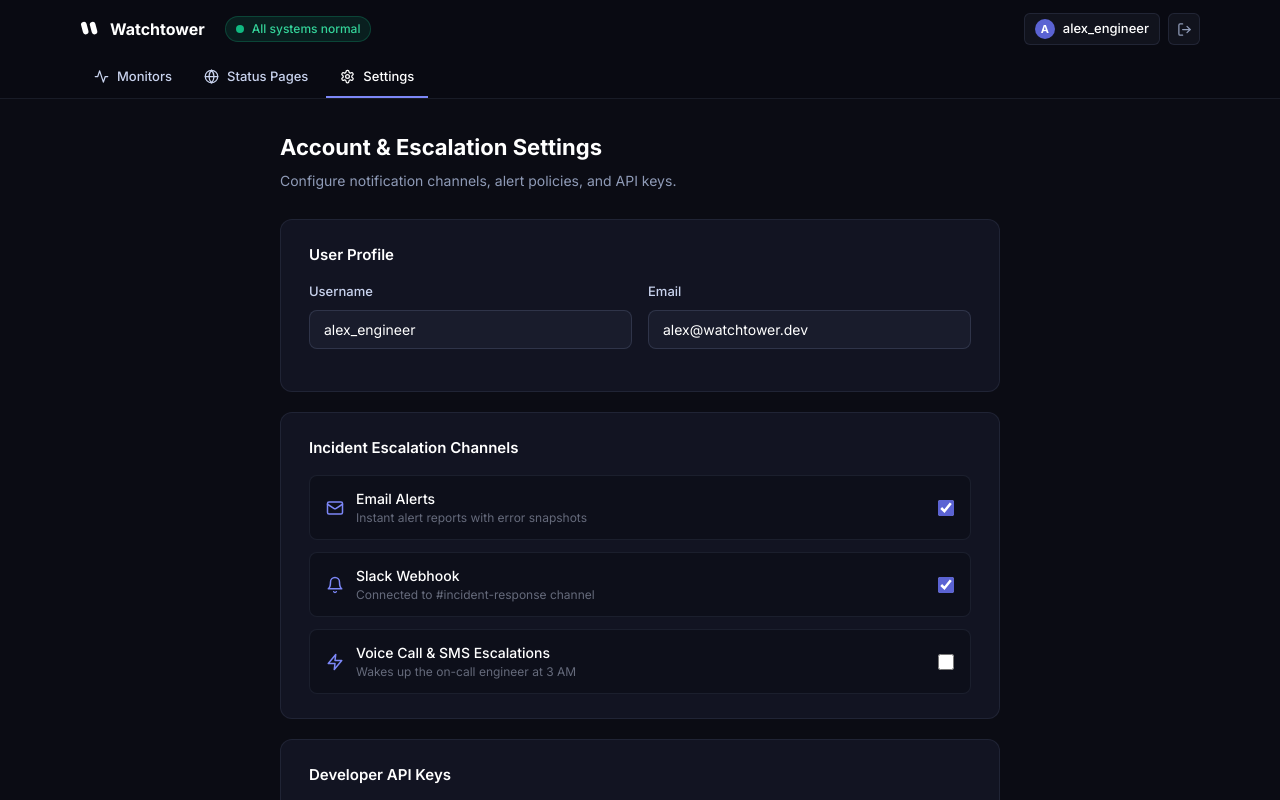
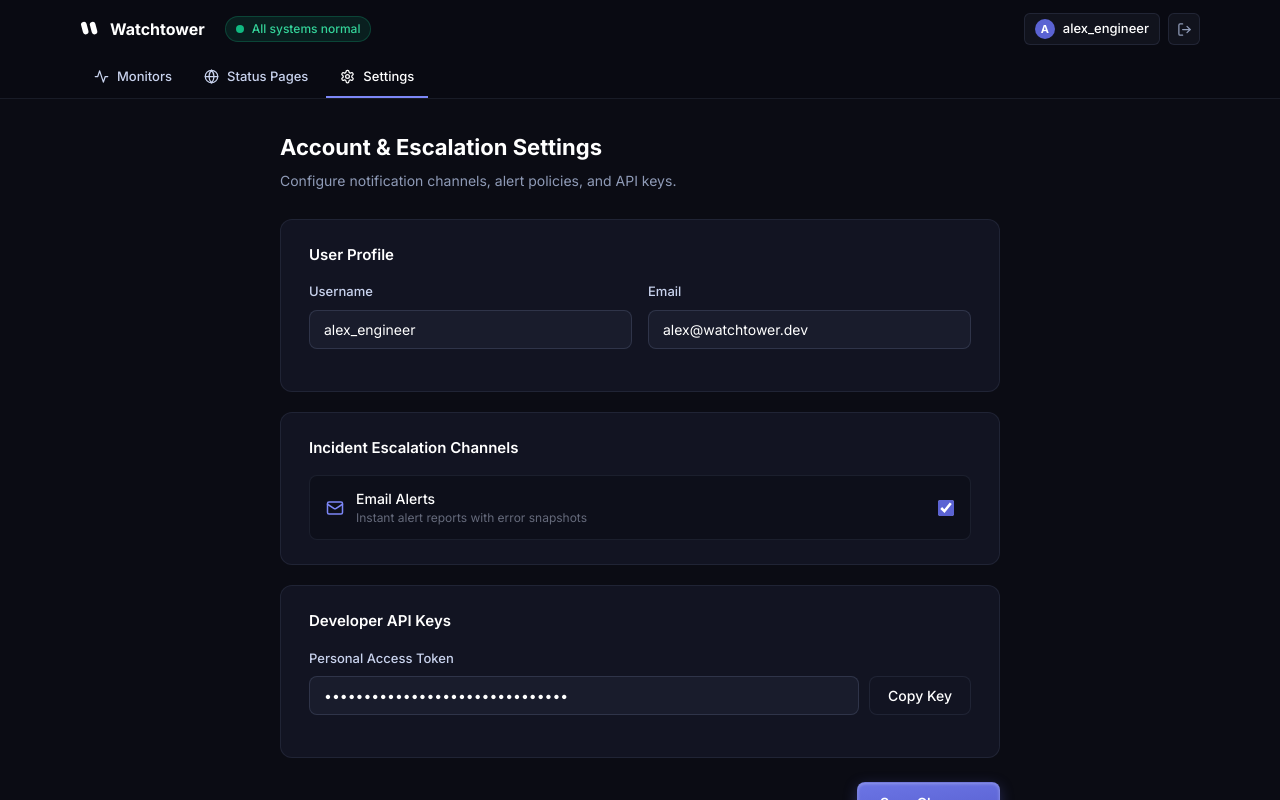
Before and after one commit to abhilov23/watchtower, a Next.js app in the folder apps/web/: page /dashboard/settings in a window 1280 px wide. Shown: the top 800 px of the page. Built offline with nearby package versions, Linux system fonts and the light colour scheme; no server answers.

Commit message:
feat(web): remove Slack webhook and Voice Call/SMS escalation options

```diff
--- a/apps/web/app/dashboard/settings/page.tsx
+++ b/apps/web/app/dashboard/settings/page.tsx
@@ -9,8 +9,6 @@ import { User } from "../../../lib/types";
 export default function SettingsPage() {
   const [user, setUser] = useState<User | null>(null);
   const [emailAlerts, setEmailAlerts] = useState(true);
-  const [slackAlerts, setSlackAlerts] = useState(true);
-  const [smsAlerts, setSmsAlerts] = useState(false);
   const [saved, setSaved] = useState(false);
 
   useEffect(() => {
@@ -81,55 +79,6 @@ export default function SettingsPage() {
                 />
               </div>
 
-              {/* Slack */}
-              <div style={{
-                display: "flex",
-                justifyContent: "space-between",
-                alignItems: "center",
-                padding: "12px 16px",
-                borderRadius: "var(--radius-md)",
-                backgroundColor: "#0D0F1A",
-                border: "1px solid rgba(114, 125, 161, 0.14)",
-              }}>
-                <div style={{ display: "flex", alignItems: "center", gap: "12px" }}>
-                  <Icons.Bell size={18} color="var(--primary-light)" />
-                  <div>
-                    <div style={{ fontSize: "14px", fontWeight: 500, color: "#FFFFFF" }}>Slack Webhook</div>
-                    <div style={{ fontSize: "12px", color: "var(--text-dim)" }}>Connected to #incident-response channel</div>
-                  </div>
-                </div>
-                <input
-                  type="checkbox"
-                  checked={slackAlerts}
-                  onChange={(e) => setSlackAlerts(e.target.checked)}
-                  style={{ width: "16px", height: "16px", accentColor: "var(--primary-color)", cursor: "pointer" }}
-                />
-              </div>
-
-              {/* SMS */}
-              <div style={{
-                display: "flex",
-                justifyContent: "space-between",
-                alignItems: "center",
-                padding: "12px 16px",
-                borderRadius: "var(--radius-md)",
-                backgroundColor: "#0D0F1A",
-                border: "1px solid rgba(114, 125, 161, 0.14)",
-              }}>
-                <div style={{ display: "flex", alignItems: "center", gap: "12px" }}>
-                  <Icons.Zap size={18} color="var(--primary-light)" />
-                  <div>
-                    <div style={{ fontSize: "14px", fontWeight: 500, color: "#FFFFFF" }}>Voice Call & SMS Escalations</div>
-                    <div style={{ fontSize: "12px", color: "var(--text-dim)" }}>Wakes up the on-call engineer at 3 AM</div>
-                  </div>
-                </div>
-                <input
-                  type="checkbox"
-                  checked={smsAlerts}
-                  onChange={(e) => setSmsAlerts(e.target.checked)}
-                  style={{ width: "16px", height: "16px", accentColor: "var(--primary-color)", cursor: "pointer" }}
-                />
-              </div>
             </div>
           </div>
 
--- a/apps/web/app/page.tsx
+++ b/apps/web/app/page.tsx
@@ -425,7 +425,6 @@ export default function HomePage() {
                   <li>✓ <strong>50 monitors</strong></li>
                   <li>✓ <strong>30-second check intervals</strong></li>
                   <li>✓ Unlimited status pages with custom domains</li>
-                  <li>✓ SMS & voice call phone alerts</li>
                   <li>✓ Multi-region checks</li>
                 </ul>
                 <Link href="/register" className="cta-button btn" style={{ width: "100%", height: "42px" }}>
```
